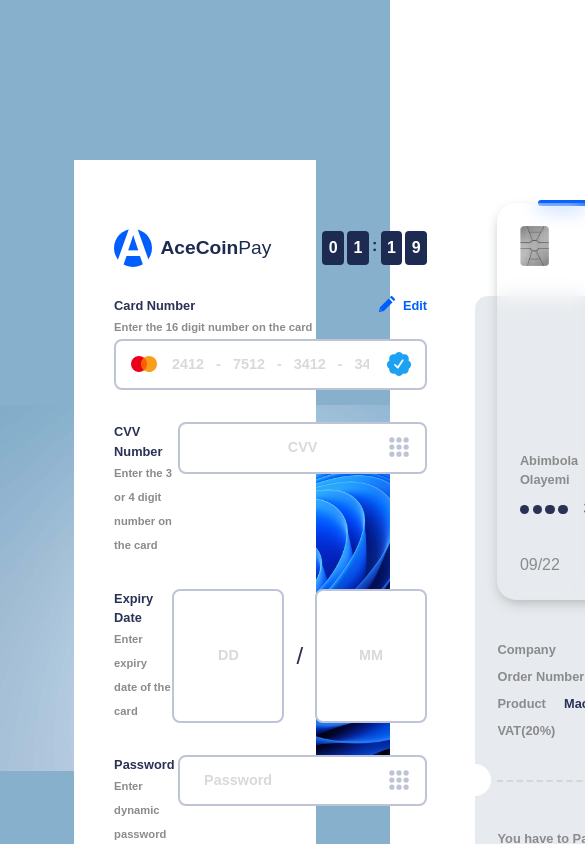
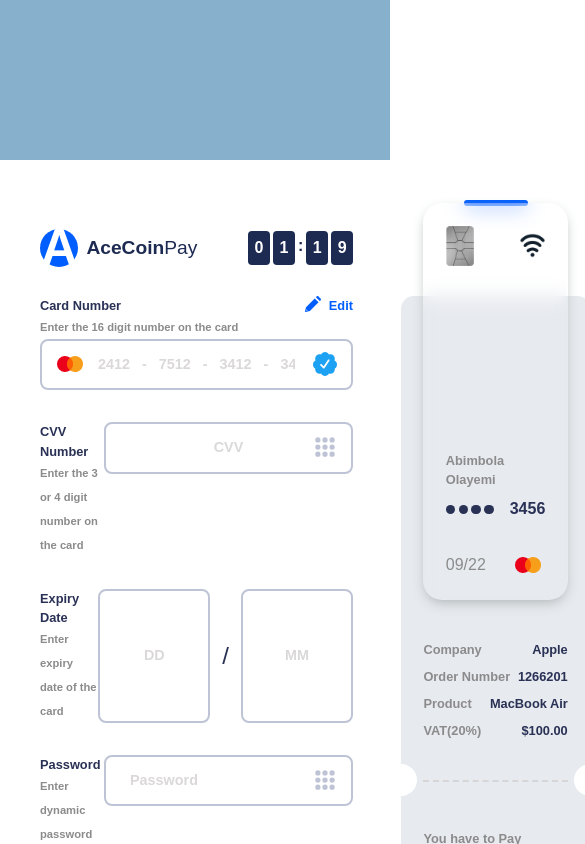
Before and after one commit to AbimbolaOO/fancy-payment-screen, a React (Create React App) app: page / in a window 390 px wide. Shown: the top 844 px of the page, 585 px wide, since content can reach past the window. Built offline with nearby package versions, Linux system fonts and the light colour scheme; the HTML template or start-up script is replaced by a standard one.

Commit message:
feat(src): add a little bit of responsiveness

```diff
--- a/src/Layout/AppLayout.tsx
+++ b/src/Layout/AppLayout.tsx
@@ -20,4 +20,13 @@
   background-color: ${({ theme }) => theme.palette.tertiaryBgColor};
   background-size: 150%;
   background-position: right 98% top 53%;
+
+  @media screen and (max-width: 1000px) {
+    background-repeat: contain;
+  }
+
+  @media screen and (max-width: 900px) {
+    background-size: 200%;
+    background-position: right 98% top 40%;
+  }
 `;
--- a/src/Pages/AddCard.tsx
+++ b/src/Pages/AddCard.tsx
@@ -44,6 +44,14 @@
     grid-column: 2/3;
     grid-row: 1/5;
   }
+
+  @media screen and (max-width: 1200px) {
+    width: 80vw;
+  }
+
+  @media screen and (max-width: 1000px) {
+    width: 100vw;
+  }
 `;
 
 const RenderCardDetailsBackGround = styled(Box)`
```
